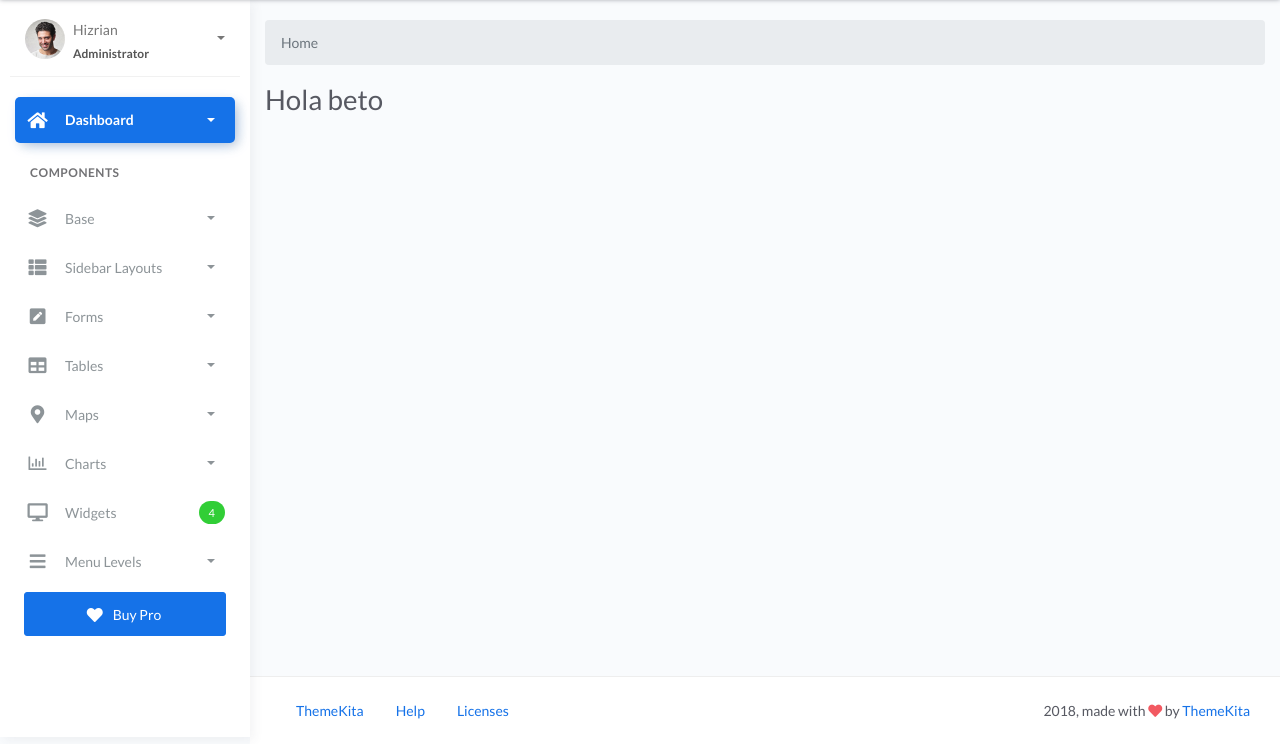
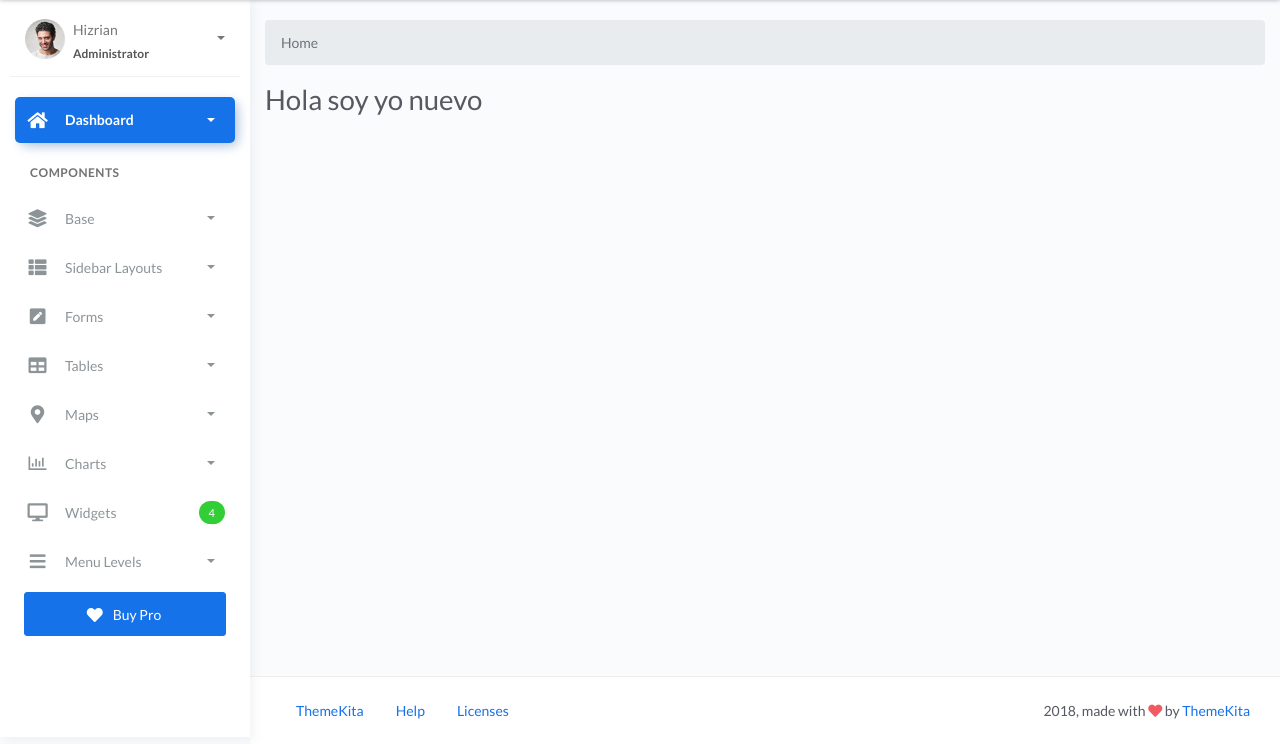
Before and after one commit to halbertofabian/agendaItz, a PHP site: page / in a window 1280 px wide. Shown: the part 63-807 px from the top of the page. Run offline with PHP 8.4, Linux system fonts and the light colour scheme.

Commit message:
Un cambio de ejemplo

```diff
--- a/vista/paginas/inicio.php
+++ b/vista/paginas/inicio.php
@@ -5,4 +5,4 @@
   </ol>
 </nav>
 
-<h1>Hola beto</h1>
+<h1>Hola soy yo  nuevo</h1>
--- a/vista/paginas/organizadores.php
+++ b/vista/paginas/organizadores.php
@@ -0,0 +1 @@
+Una modificacion
```
